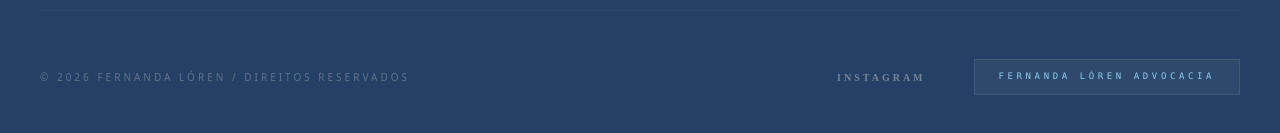
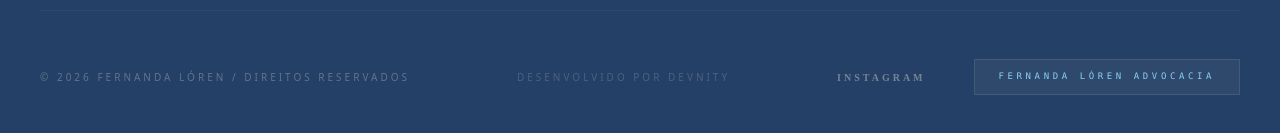
Before and after one commit to LeandroLDomingos/fernanda-loren-advocacia, a React (Vite) app: page / in a window 1280 px wide. Shown: the part 6712-6845 px from the top of the page. Built offline with nearby package versions, Linux system fonts and the light colour scheme.

Commit message:
Adiciona link para o desenvolvedor no componente Footer

```diff
--- a/src/components/Footer.tsx
+++ b/src/components/Footer.tsx
@@ -66,6 +66,17 @@ export default function Footer() {
           <p className="text-bg-light/30 text-[10px] uppercase tracking-[0.3em] font-sans">
             © 2026 {BRAND.NAME} / Direitos Reservados
           </p>
+          <p className="text-bg-light/20 text-[10px] uppercase tracking-[0.3em] font-sans">
+            Desenvolvido por{' '}
+            <a
+              href="https://devnity.com.br/"
+              target="_blank"
+              rel="noopener noreferrer"
+              className="hover:text-accent transition-colors"
+            >
+              Devnity
+            </a>
+          </p>
           <div className="flex flex-wrap items-center justify-center gap-6 md:gap-12">
             <div className="flex gap-6 md:gap-8">
                 <a href="https://www.instagram.com/fernandalorenadvocacia/" target="_blank" rel="noopener noreferrer" className="text-bg-light/40 hover:text-accent transition-colors uppercase text-[10px] font-bold tracking-[0.3em]">Instagram</a>
```
